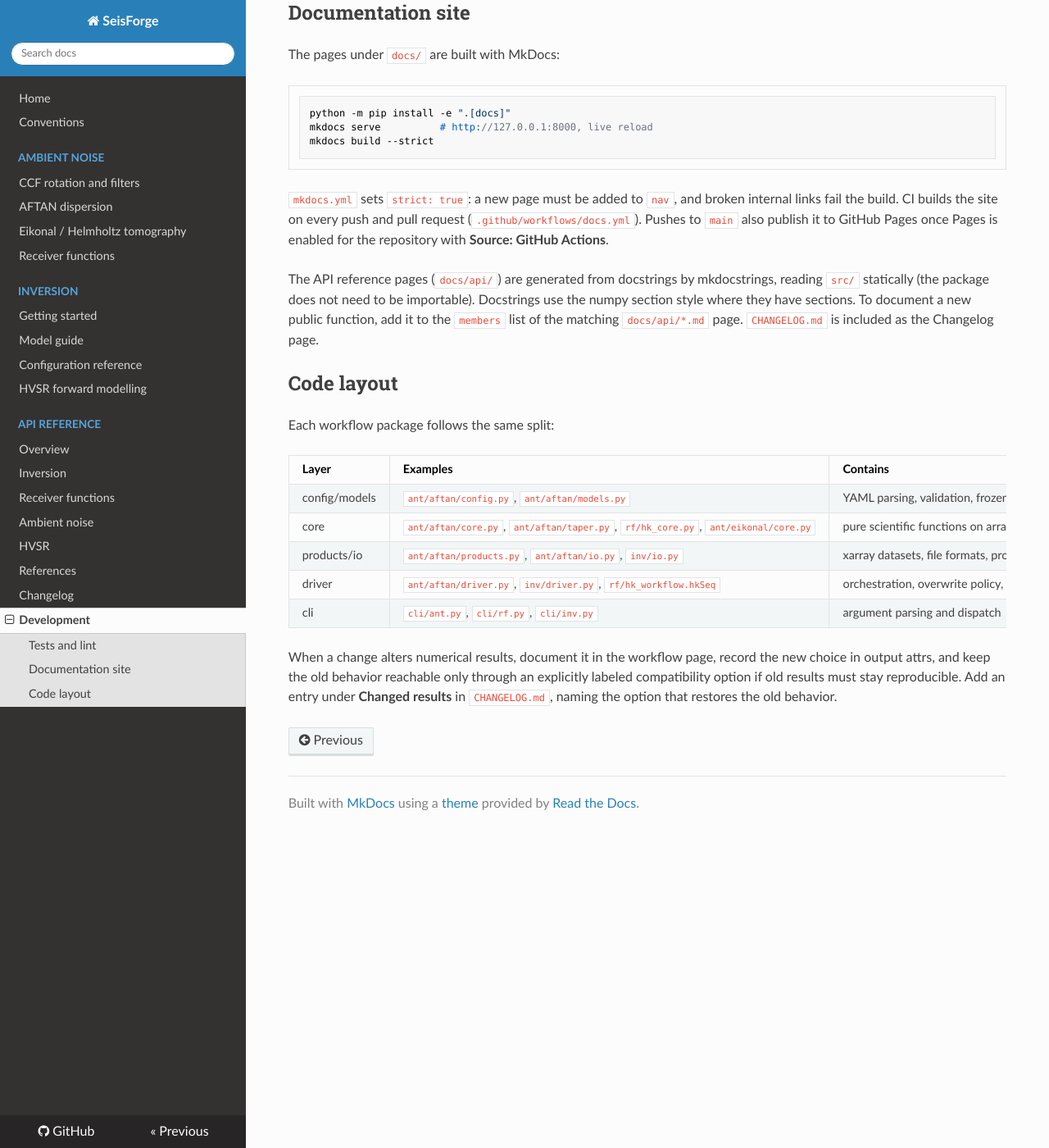
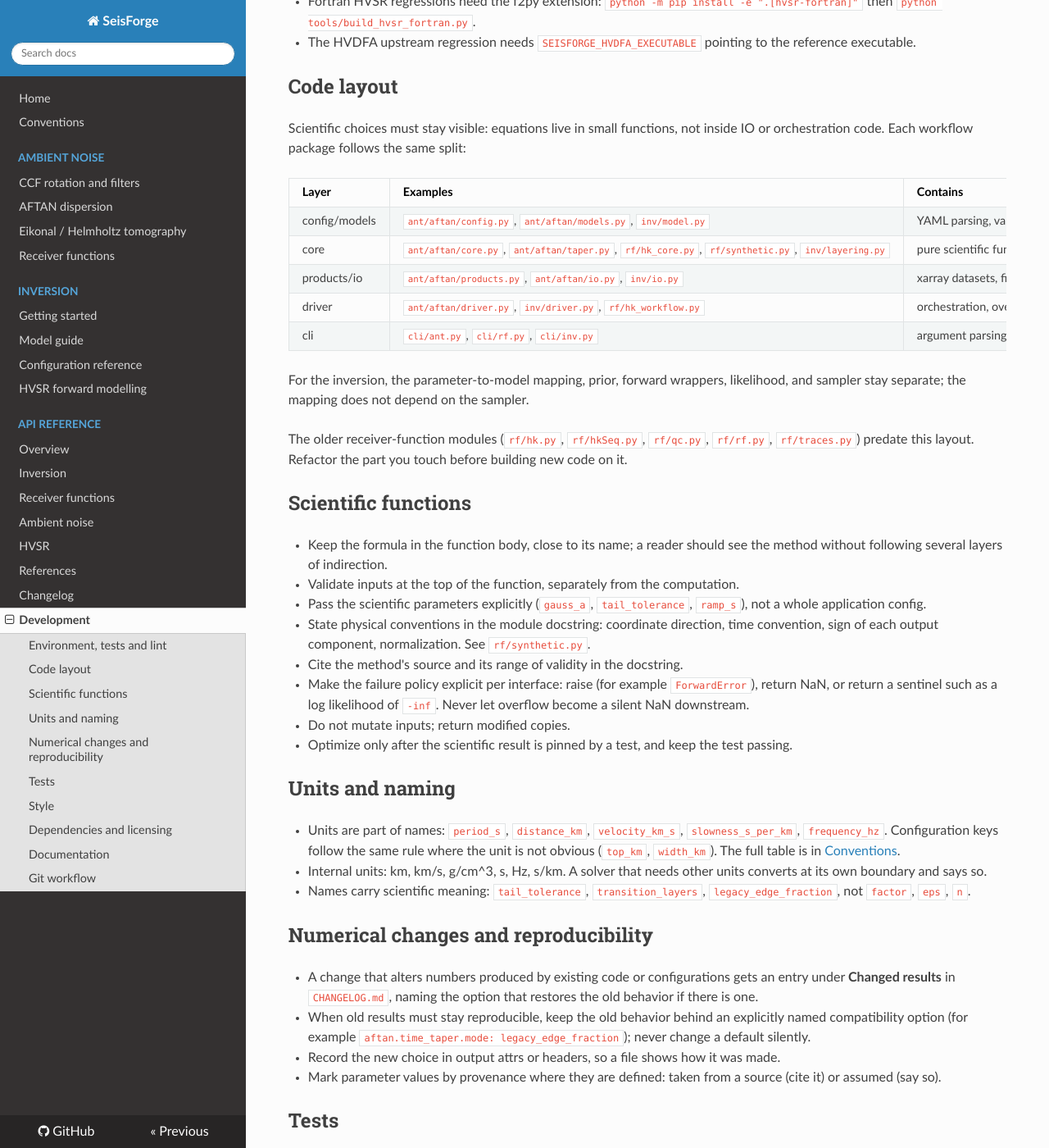
Before and after one commit to LevCarlo/SeisForge, an MkDocs documentation site: the page built from docs/development.md, in a window 1280 px wide and 1400 px high, scrolled down 687 px. Shown: the whole window at 82% size. Built offline with MkDocs 1.6.1, drawn with Linux system fonts in a browser that asks for light colours; nearby versions of some CDN libraries; some of the changed text lies outside the part shown.

Commit message:
Project rules: CLAUDE.md, expanded development guide, shared skill
Adapted from ComplyBay's rules, keeping SeisForge's own choices (unit
suffixes in names, numpy docstrings, existing layer names):

- CLAUDE.md: short rules for coding agents (layers, units, conventions in
  docstrings, changed-results policy, independent checks, provenance of
  assumed values, licensing, branch workflow).
- docs/development.md: full reference with sections on scientific
  functions, failure policy, units, numerical changes, tests, style,
  dependencies, documentation, and git workflow.
- .claude/skills/research-code-architecture-trial: the trial revision of
  the research-code-architecture skill, shared with ComplyBay.
- CI runs on dev and main (modern is archived at archive/modern-2026-11).

Co-Authored-By: Claude Opus 5.5 <noreply@anthropic.com>

````diff
--- a/docs/development.md
+++ b/docs/development.md
@@ -1,8 +1,13 @@
-# Development
+# Development guide
 
-## Tests and lint
+How SeisForge code is organized and what every change has to satisfy. The
+short version for coding agents is `CLAUDE.md` in the repository root; this
+page is the reference.
+
+## Environment, tests and lint
 
 ```bash
+conda activate seis
 python -m pip install -e ".[dev]"
 python -m ruff check src tests
 python -m pytest -q
@@ -28,43 +33,128 @@ Two test groups are skipped unless their dependencies are available:
 - The HVDFA upstream regression needs `SEISFORGE_HVDFA_EXECUTABLE` pointing to
   the reference executable.
 
-## Documentation site
-
-The pages under `docs/` are built with MkDocs:
-
-```bash
-python -m pip install -e ".[docs]"
-mkdocs serve          # http://127.0.0.1:8000, live reload
-mkdocs build --strict
-```
-
-`mkdocs.yml` sets `strict: true`: a new page must be added to `nav`, and broken
-internal links fail the build. CI builds the site on every push and pull
-request (`.github/workflows/docs.yml`). Pushes to `main` also publish it to
-GitHub Pages once Pages is enabled for the repository with **Source: GitHub
-Actions**.
-
-The API reference pages (`docs/api/`) are generated from docstrings by
-mkdocstrings, reading `src/` statically (the package does not need to be
-importable). Docstrings use the numpy section style where they have sections.
-To document a new public function, add it to the `members` list of the
-matching `docs/api/*.md` page. `CHANGELOG.md` is included as the Changelog
-page.
-
 ## Code layout
 
-Each workflow package follows the same split:
+Scientific choices must stay visible: equations live in small functions, not
+inside IO or orchestration code. Each workflow package follows the same split:
 
-| Layer | Examples | Contains |
-|---|---|---|
-| config/models | `ant/aftan/config.py`, `ant/aftan/models.py` | YAML parsing, validation, frozen dataclasses |
-| core | `ant/aftan/core.py`, `ant/aftan/taper.py`, `rf/hk_core.py`, `ant/eikonal/core.py` | pure scientific functions on arrays |
-| products/io | `ant/aftan/products.py`, `ant/aftan/io.py`, `inv/io.py` | xarray datasets, file formats, provenance attrs |
-| driver | `ant/aftan/driver.py`, `inv/driver.py`, `rf/hk_workflow.hkSeq` | orchestration, overwrite policy, logs |
-| cli | `cli/ant.py`, `cli/rf.py`, `cli/inv.py` | argument parsing and dispatch |
+| Layer | Examples | Contains | Must not |
+|---|---|---|---|
+| config/models | `ant/aftan/config.py`, `ant/aftan/models.py`, `inv/model.py` | YAML parsing, validation, frozen dataclasses | know about file layouts of other stages |
+| core | `ant/aftan/core.py`, `ant/aftan/taper.py`, `rf/hk_core.py`, `rf/synthetic.py`, `inv/layering.py` | pure scientific functions on arrays | read or write files, use global state |
+| products/io | `ant/aftan/products.py`, `ant/aftan/io.py`, `inv/io.py` | xarray datasets, file formats, provenance attrs | contain science |
+| driver | `ant/aftan/driver.py`, `inv/driver.py`, `rf/hk_workflow.py` | orchestration, overwrite policy, logs | contain any formula |
+| cli | `cli/ant.py`, `cli/rf.py`, `cli/inv.py` | argument parsing and dispatch | contain any formula |
 
-When a change alters numerical results, document it in the workflow page,
-record the new choice in output attrs, and keep the old behavior reachable
-only through an explicitly labeled compatibility option if old results must
-stay reproducible. Add an entry under **Changed results** in `CHANGELOG.md`,
-naming the option that restores the old behavior.
+For the inversion, the parameter-to-model mapping, prior, forward wrappers,
+likelihood, and sampler stay separate; the mapping does not depend on the
+sampler.
+
+The older receiver-function modules (`rf/hk.py`, `rf/hkSeq.py`, `rf/qc.py`,
+`rf/rf.py`, `rf/traces.py`) predate this layout. Refactor the part you touch
+before building new code on it.
+
+## Scientific functions
+
+- Keep the formula in the function body, close to its name; a reader should
+  see the method without following several layers of indirection.
+- Validate inputs at the top of the function, separately from the computation.
+- Pass the scientific parameters explicitly (`gauss_a`, `tail_tolerance`,
+  `ramp_s`), not a whole application config.
+- State physical conventions in the module docstring: coordinate direction,
+  time convention, sign of each output component, normalization. See
+  `rf/synthetic.py`.
+- Cite the method's source and its range of validity in the docstring.
+- Make the failure policy explicit per interface: raise (for example
+  `ForwardError`), return NaN, or return a sentinel such as a log likelihood
+  of `-inf`. Never let overflow become a silent NaN downstream.
+- Do not mutate inputs; return modified copies.
+- Optimize only after the scientific result is pinned by a test, and keep the
+  test passing.
+
+## Units and naming
+
+- Units are part of names: `period_s`, `distance_km`, `velocity_km_s`,
+  `slowness_s_per_km`, `frequency_hz`. Configuration keys follow the same rule
+  where the unit is not obvious (`top_km`, `width_km`). The full table is in
+  [Conventions](conventions.md).
+- Internal units: km, km/s, g/cm^3, s, Hz, s/km. A solver that needs other
+  units converts at its own boundary and says so.
+- Names carry scientific meaning: `tail_tolerance`, `transition_layers`,
+  `legacy_edge_fraction`, not `factor`, `eps`, `n`.
+
+## Numerical changes and reproducibility
+
+- A change that alters numbers produced by existing code or configurations
+  gets an entry under **Changed results** in `CHANGELOG.md`, naming the option
+  that restores the old behavior if there is one.
+- When old results must stay reproducible, keep the old behavior behind an
+  explicitly named compatibility option (for example
+  `aftan.time_taper.mode: legacy_edge_fraction`); never change a default
+  silently.
+- Record the new choice in output attrs or headers, so a file shows how it was
+  made.
+- Mark parameter values by provenance where they are defined: taken from a
+  source (cite it) or assumed (say so).
+
+## Tests
+
+- Every numerical method has at least one independent check, not just "it
+  runs": an analytic limit, an identity or conservation law, an independent
+  implementation, or a regression baseline. The workflow pages list the
+  checks in place (for example the validation table of the synthetic
+  receiver functions).
+- Every tolerance has a reason, written next to it when it is not obvious.
+- New behavior comes with tests in the same change. Bug fixes come with a
+  test that fails without the fix.
+- Test edge regimes, not only typical inputs: thin and thick layers, high
+  frequencies, zero widths, empty selections.
+- Numbers quoted in docs or commit messages (error sizes, speeds) come from a
+  computation over the relevant range, not from a few samples.
+- Tests stay fast (the suite runs in seconds); long checks go into `tools/`
+  scripts or notebooks. Notebooks under `notebook/` are not tracked; anything
+  a test or script depends on belongs in `src/`, `tests/` or `tools/`.
+
+## Style
+
+- Ruff enforces lint rules (`pyproject.toml`). Match the surrounding code's
+  idiom and comment density; comments explain why, not what.
+- Public functions and classes have type hints and a docstring (numpy section
+  style where sections are needed); private helpers start with `_` and are not
+  exported from a package `__init__.py`.
+
+## Dependencies and licensing
+
+- SeisForge is MIT licensed. GPL code may be run locally as a reference but
+  never copied or ported into the repository.
+- Prefer numpy/scipy over a new dependency; a new runtime dependency needs a
+  reason in the commit message and an entry with a lower bound in
+  `pyproject.toml`.
+
+## Documentation
+
+- Workflow pages describe methods, conventions, options, and how each method
+  was validated. Update them with any change to the method.
+- `CHANGELOG.md` records user-visible changes, newest first, and is included
+  as the Changelog page.
+- The pages under `docs/` are built with MkDocs:
+
+  ```bash
+  python -m pip install -e ".[docs]"
+  mkdocs serve          # http://127.0.0.1:8000, live reload
+  mkdocs build --strict
+  ```
+
+  `mkdocs.yml` sets `strict: true`: a new page must be added to `nav`, and
+  broken internal links fail the build. CI builds the site on every push and
+  pull request (`.github/workflows/docs.yml`).
+- The API reference pages (`docs/api/`) are generated from docstrings by
+  mkdocstrings, reading `src/` statically (the package does not need to be
+  importable). To document a new public function, add it to the `members`
+  list of the matching `docs/api/*.md` page.
+
+## Git workflow
+
+- Develop on `dev`. `modern` is archived at tag `archive/modern-2026-11`;
+  `main` holds the pre-refactor code.
+- Commit messages: a short summary line, then what changed and why.
````
Also changed, not shown: other parts of docs/development.md (+2 -2 lines), .claude/skills/research-code-architecture-trial/SKILL.md (added, +165 -0 lines), CLAUDE.md (added, +50 -0 lines), 1 other file.
